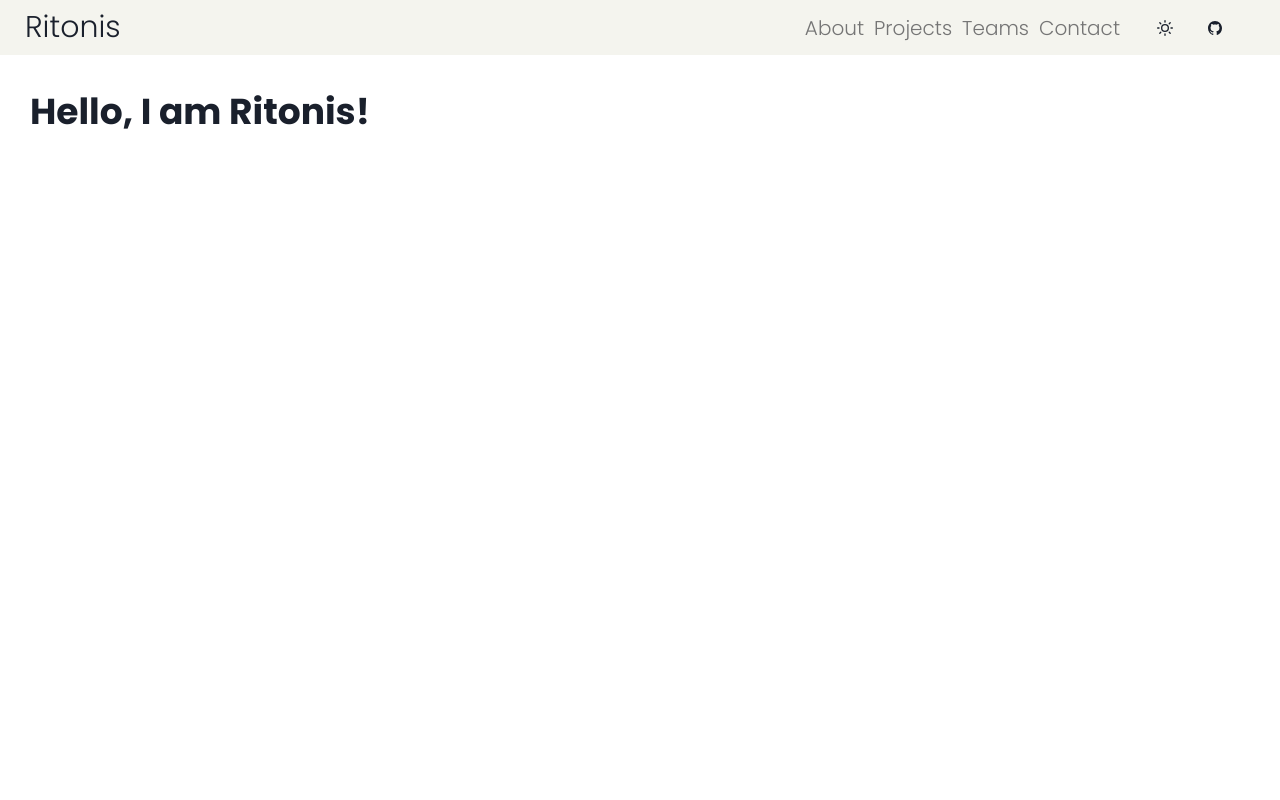
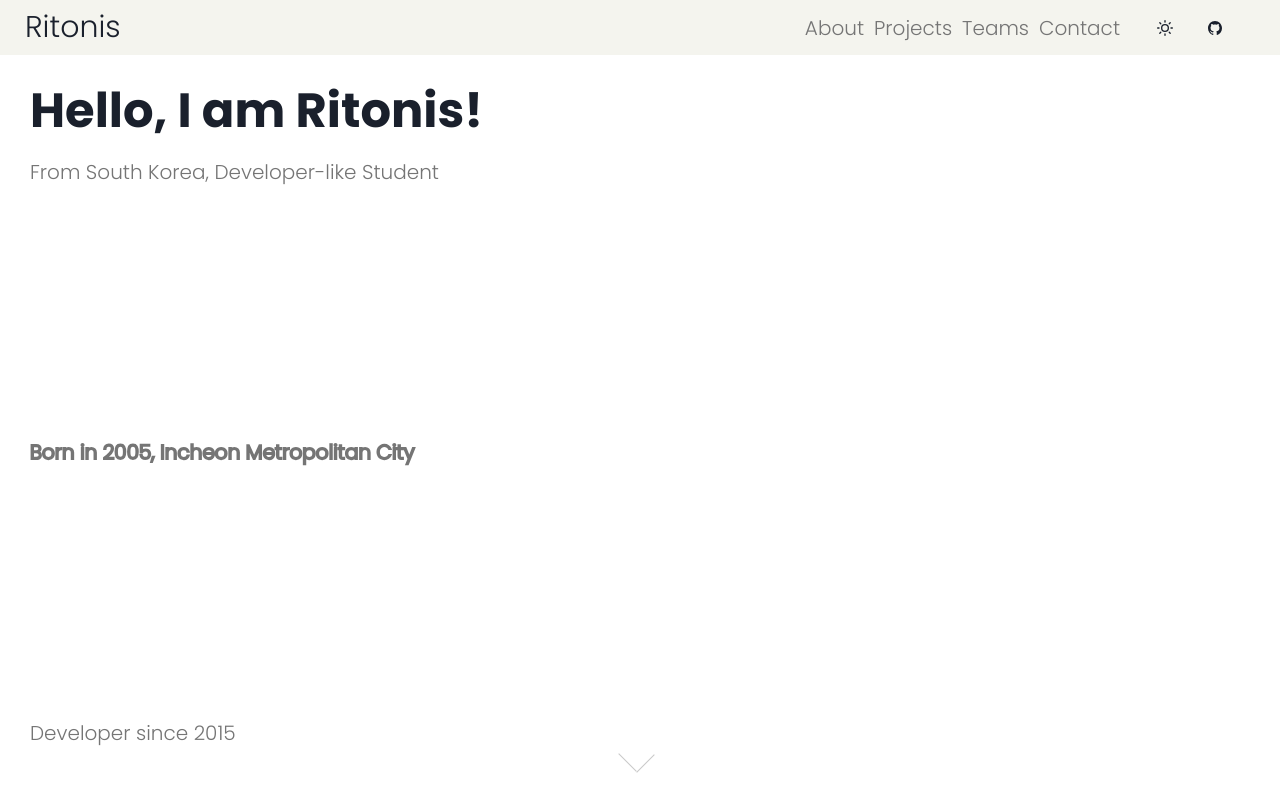
Before and after one commit to p-sw/profile-v3, a React (Vite) app: page /about in a window 1280 px wide. Built offline with nearby package versions, Linux system fonts and the light colour scheme.

Commit message:
feat: complete brand new about page

```diff
--- a/src/routes/about.tsx
+++ b/src/routes/about.tsx
@@ -1,37 +1,164 @@
-import { FC } from 'react';
-import { Box, Flex } from '@chakra-ui/react';
+import { FC, ReactNode, useState, useEffect } from 'react';
+import { Box, Flex, useToken } from '@chakra-ui/react';
+import BlinkDownArrow from '@c/BlinkDownArrow';
+
+type AboutItemProps = {
+  children: ReactNode;
+  currentIndex: number;
+  myIndex: number;
+};
+
+function AboutItem({ children, currentIndex, myIndex }: AboutItemProps) {
+  const color = useToken('colors', 'secondary');
+  return (
+    <Box
+      textStyle="aboutitem"
+      w="full"
+      h="fit-content"
+      position="absolute"
+      color={color}
+      top={`${(myIndex - currentIndex) * 45}%`}
+      sx={{
+        textStroke: `${myIndex - currentIndex === 1 ? '2px' : '0px'} ${color}`,
+        WebkitTextStroke: `${
+          myIndex - currentIndex === 1 ? '2px' : '0px'
+        } ${color}`,
+      }}
+      transition="all 500ms ease-out"
+    >
+      {children}
+    </Box>
+  );
+}
 
 const About: FC = () => {
+  const [currentIndex, setCurrentIndex] = useState<number>(0);
+  const [swipeState, setSwipeState] = useState<{
+    start: number;
+    delta: number;
+  }>({ start: 0, delta: 0 });
+  const maxIndex = 6;
+
+  function addIndex() {
+    setCurrentIndex((current) => {
+      if (current < maxIndex) {
+        return current + 1;
+      } else {
+        return current;
+      }
+    });
+  }
+
+  function subIndex() {
+    setCurrentIndex((current) => {
+      if (current > 0) {
+        return current - 1;
+      } else {
+        return current;
+      }
+    });
+  }
+
+  useEffect(() => {
+    window.addEventListener('keydown', (event) => {
+      if (event.key === 'ArrowUp') {
+        subIndex();
+      } else if (event.key === 'ArrowDown') {
+        addIndex();
+      }
+    });
+  }, []);
+
   return (
     <Flex
+      position="relative"
       direction={'column'}
       w={'100vw'}
       h={'calc(100vh - 55px)'}
+      px={'30px'}
       py={'20px'}
       justify={'flex-start'}
       gap={'10px'}
     >
-      <Box py={'10px'} px={'30px'}>
-        <Box
-          as={'h1'}
-          textStyle={'poppins'}
-          fontWeight={'700'}
-          fontSize={'36px'}
-        >
-          Hello, I am Ritonis!
-        </Box>
+      <BlinkDownArrow
+        position="absolute"
+        bottom="0px"
+        left="calc(50vw - 25px)"
+        zIndex="2"
+        opacity={currentIndex === 0 ? '1' : '0'}
+        pointerEvents={currentIndex === 0 ? 'all' : 'none'}
+        transition="all 200ms ease-out"
+      />
+      <Box
+        as={'h1'}
+        textStyle={'poppins'}
+        fontWeight={'bold'}
+        fontSize={{ base: '36px', md: '48px' }}
+      >
+        Hello, I am Ritonis!
       </Box>
       <Flex
-        direction={'row'}
-        wrap={'nowrap'}
-        justify={'flex-start'}
-        align={'center'}
-        w={'fit-content'}
-        px={'10px'}
-        py={'5px'}
-        gap={'10px'}
-        position={'relative'}
-      ></Flex>
+        position="relative"
+        direction="column"
+        py="30px"
+        gap="60px"
+        w="full"
+        h="full"
+        boxShadow="inset 0px 70px 20px -15px #ffffff, inset 0px -70px 20px -15px #ffffff"
+        overflowY="hidden"
+        onWheel={(event) => {
+          if (event.deltaY > 50) {
+            addIndex();
+          } else if (event.deltaY < -50) {
+            subIndex();
+          }
+        }}
+        onTouchStart={(event) => {
+          setSwipeState({ start: event.changedTouches[0].screenY, delta: 0 });
+        }}
+        onTouchMove={(event) => {
+          setSwipeState((current) => ({
+            start: current.start,
+            delta: current.start - event.changedTouches[0].screenY,
+          }));
+        }}
+        onTouchEnd={() => {
+          console.log(swipeState.delta);
+          if (swipeState.delta > 60) {
+            addIndex();
+          } else if (swipeState.delta < -60) {
+            subIndex();
+          }
+        }}
+      >
+        <AboutItem currentIndex={currentIndex} myIndex={0}>
+          From South Korea, Developer-like Student
+        </AboutItem>
+        <AboutItem currentIndex={currentIndex} myIndex={1}>
+          Born in 2005, Incheon Metropolitan City
+        </AboutItem>
+        <AboutItem currentIndex={currentIndex} myIndex={2}>
+          Developer since 2015
+        </AboutItem>
+        <AboutItem currentIndex={currentIndex} myIndex={3}>
+          High school student
+        </AboutItem>
+        <AboutItem currentIndex={currentIndex} myIndex={4}>
+          Full-stack web developer
+        </AboutItem>
+        <AboutItem currentIndex={currentIndex} myIndex={5}>
+          Hugh fan of Python programming language
+        </AboutItem>
+        <AboutItem currentIndex={currentIndex} myIndex={6}>
+          Typescript lover
+        </AboutItem>
+        <AboutItem currentIndex={currentIndex} myIndex={7}>
+          React & NextJS user
+        </AboutItem>
+        <AboutItem currentIndex={currentIndex} myIndex={8}>
+          Using FastAPI for backend A LOT
+        </AboutItem>
+      </Flex>
     </Flex>
   );
 };
```
